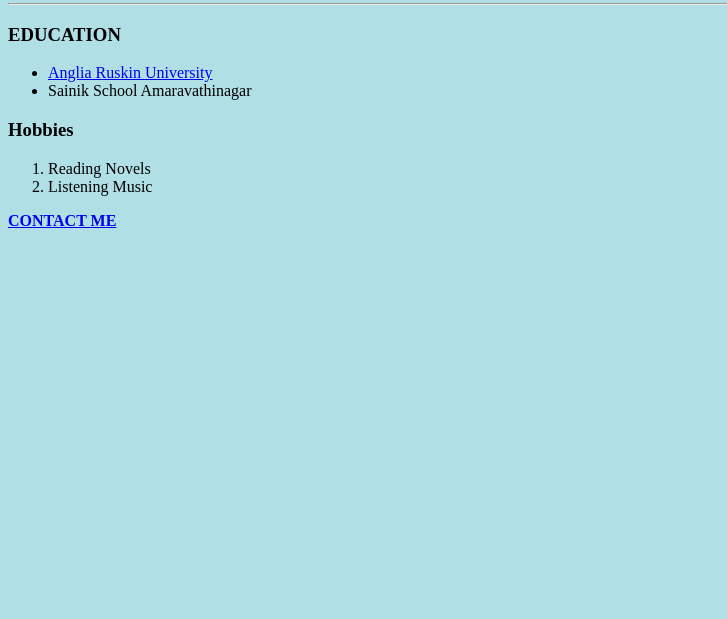
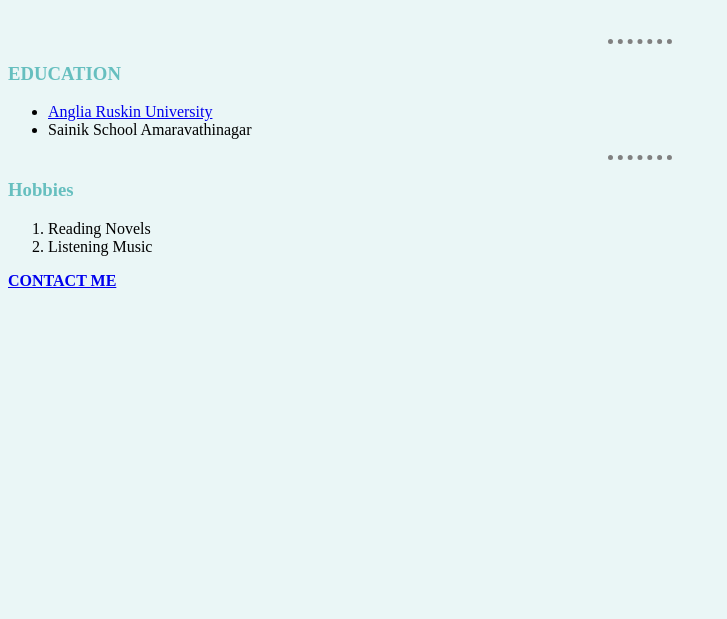
Before and after one commit to Xentrix10/cv, a plain HTML site: page index.html in a window 1280 px wide. Shown: the part 181-800 px from the top of the page, without its empty margins (0-727 px from the left). Drawn offline with Linux system fonts and the light colour scheme; files whose address does not match are found by name.

Commit message:
Add files via upload

```diff
--- /dev/null
+++ b/CSS/styles.css
@@ -0,0 +1,21 @@
+
+
+body{
+  background-color: #EAF6F6;;
+}
+
+h1 {
+  color: #66BFBF;
+}
+
+h3{
+  color: #66BFBF;
+}
+
+hr{
+  border-style: none;
+  border-top-style: dotted;
+  border-color:  grey;
+  border-width: 5px;
+  width: 5%;
+}
--- a/index.html
+++ b/index.html
@@ -3,10 +3,13 @@
   <head >
     <meta charset="utf-8">
     <title>Moulishwaran WebPage</title>
+
+    <link rel="stylesheet" href="CSS/styles.css">
+
   </head>
-  <body style="background-color: powderblue;">
+  <body>
 
-    <table>
+    <table cellspacing="20">
     <tr>
       <td>
       <img src="C:\Users\Hello\Documents\Personal_Website\images\moulish1.jpeg" alt="Moulishwaran">
@@ -25,6 +28,7 @@
              <li><a href="https://aru.ac.uk/">Anglia Ruskin University</a></li>
              <li>Sainik School Amaravathinagar</li>
            </ul>
+           <hr>
            <h3>Hobbies</h3>
            <ol>
              <li>Reading Novels</li>
```
Also changed, not shown: contact_me.html (+2 -0 lines).
